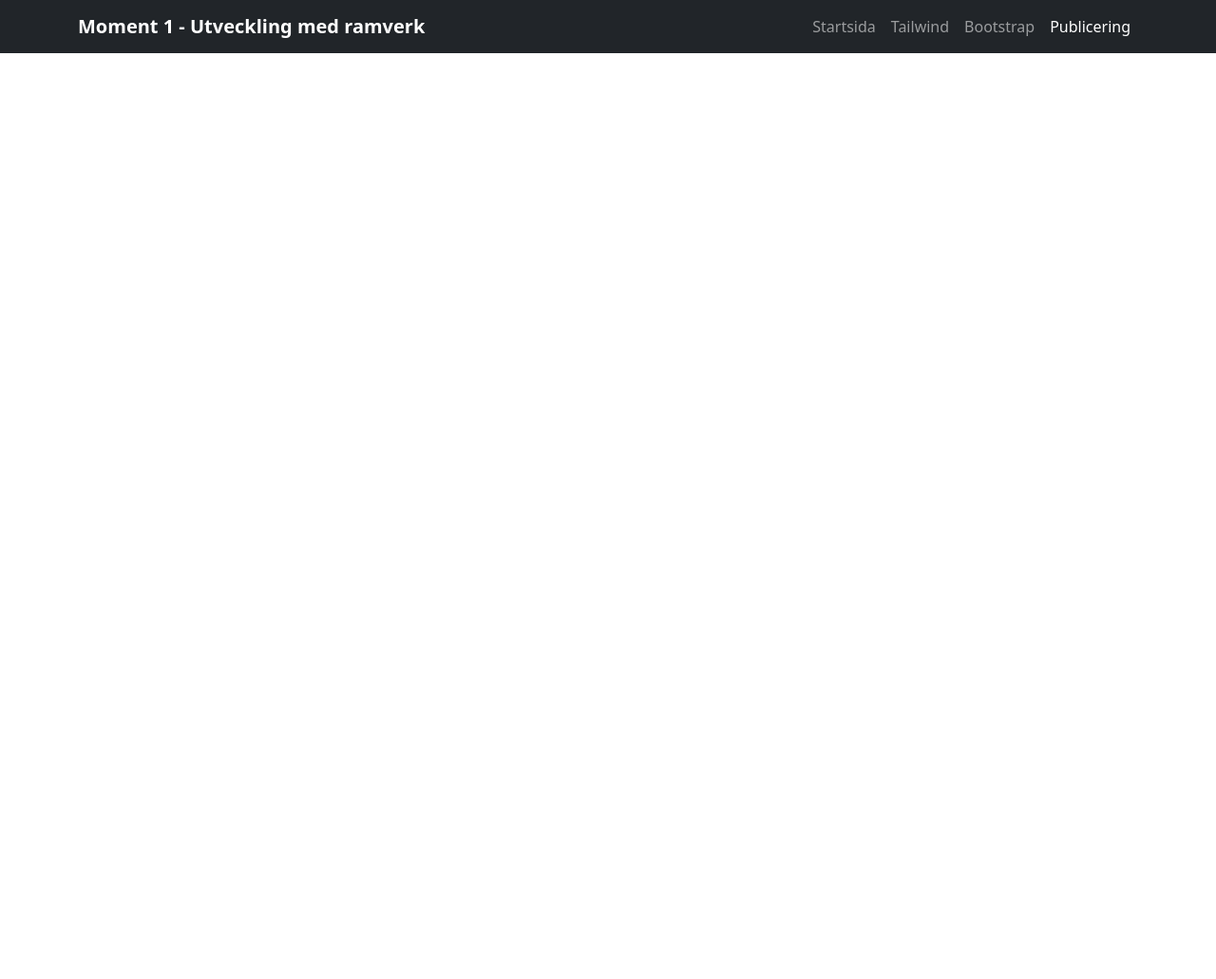
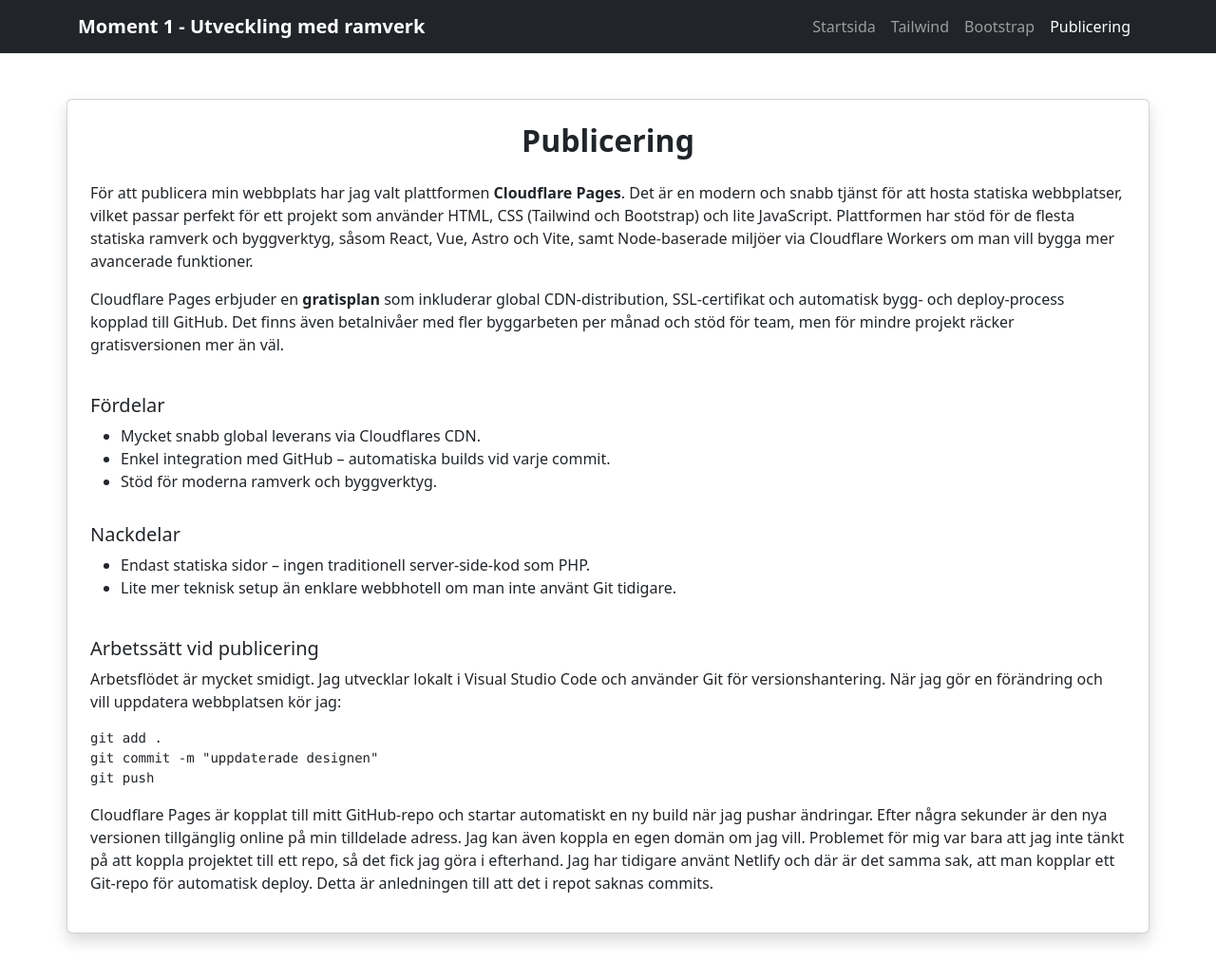
Before and after one commit to nathalievaster/CSS-ramverk, a website: page src/publicering.html in a window 1280 px wide. Shown: the whole page at 95% size. Before the commit the page ends 800 px from the top, so only its background shows below. Drawn offline with nearby package versions, Linux system fonts and the light colour scheme.

Commit message:
innehåll på publicering-sidan

```diff
--- a/src/publicering.html
+++ b/src/publicering.html
@@ -33,6 +33,57 @@
             </div>
         </div>
     </nav>
+
+    <section class="container my-5 card p-4 shadow">
+  <h2 class="text-center fw-bold mb-4">Publicering</h2>
+
+  <p>
+    För att publicera min webbplats har jag valt plattformen <strong>Cloudflare Pages</strong>. Det är en
+    modern och snabb tjänst för att hosta statiska webbplatser, vilket passar perfekt för ett projekt som
+    använder HTML, CSS (Tailwind och Bootstrap) och lite JavaScript. Plattformen har stöd för de flesta
+    statiska ramverk och byggverktyg, såsom React, Vue, Astro och Vite, samt Node-baserade miljöer via
+    Cloudflare Workers om man vill bygga mer avancerade funktioner.
+  </p>
+
+  <p>
+    Cloudflare Pages erbjuder en <strong>gratisplan</strong> som inkluderar global CDN-distribution, SSL-certifikat
+    och automatisk bygg- och deploy-process kopplad till GitHub. Det finns även betalnivåer med fler
+    byggarbeten per månad och stöd för team, men för mindre projekt räcker gratisversionen mer än väl.
+  </p>
+
+  <h5 class="mt-4">Fördelar</h5>
+  <ul>
+    <li>Mycket snabb global leverans via Cloudflares CDN.</li>
+    <li>Enkel integration med GitHub – automatiska builds vid varje commit.</li>
+    <li>Stöd för moderna ramverk och byggverktyg.</li>
+  </ul>
+
+  <h5 class="mt-3">Nackdelar</h5>
+  <ul>
+    <li>Endast statiska sidor – ingen traditionell server-side-kod som PHP.</li>
+    <li>Lite mer teknisk setup än enklare webbhotell om man inte använt Git tidigare.</li>
+  </ul>
+
+  <h5 class="mt-4">Arbetssätt vid publicering</h5>
+  <p>
+    Arbetsflödet är mycket smidigt. Jag utvecklar lokalt i Visual Studio Code och använder Git för versionshantering.
+    När jag gör en förändring och vill uppdatera webbplatsen kör jag:
+  </p>
+
+  <pre><code>git add .
+git commit -m "uppdaterade designen"
+git push
+</code></pre>
+
+  <p>
+    Cloudflare Pages är kopplat till mitt GitHub-repo och startar automatiskt en ny build när jag pushar ändringar.
+    Efter några sekunder är den nya versionen tillgänglig online på min tilldelade adress.
+    Jag kan även koppla en egen domän om jag vill. Problemet för mig var bara att jag inte tänkt på att koppla projektet
+    till ett repo, så det fick jag göra i efterhand. Jag har tidigare använt Netlify och där är det samma sak, att man
+    kopplar ett Git-repo för automatisk deploy. Detta är anledningen till att det i repot saknas commits.
+  </p>
+</section>
+
 </body>
 
 </html>
```
Also changed, not shown: src/output.css.
